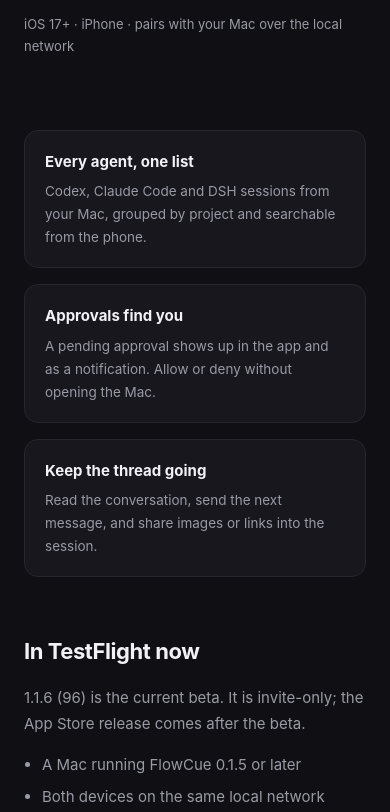
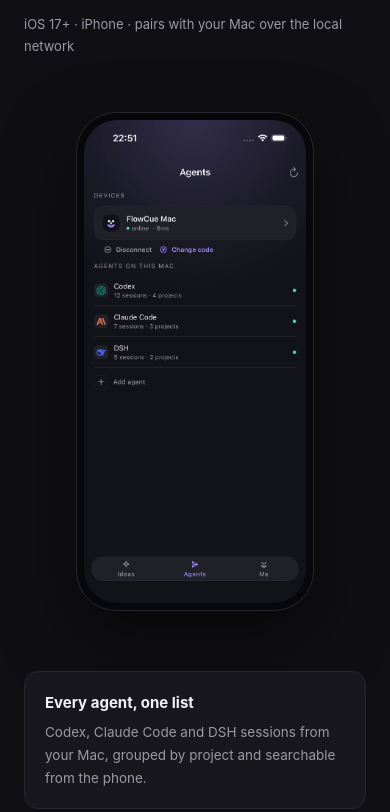
Before and after one commit to Jorgut/flowcue, a plain HTML site: page site/iphone/index.html in a window 390 px wide. Shown: the part 704-1516 px from the top of the page. Drawn offline with Linux system fonts and the light colour scheme.

Commit message:
feat(site): show the iPhone beta Agents screen

```diff
--- a/site/iphone/index.html
+++ b/site/iphone/index.html
@@ -13,7 +13,11 @@
 <link rel="stylesheet" href="../assets/page.css">
 <style>
   .wrap { max-width: 820px; }
-  .hero { padding: 20px 0 8px; }
+  .hero { padding: 20px 0 8px; display: grid; grid-template-columns: 1fr; gap: 8px; }
+  @media (min-width: 780px) {
+    .hero { grid-template-columns: 1.12fr .88fr; gap: 40px; align-items: center; }
+    .phone { margin: 0 auto; width: 300px; }
+  }
   .status {
     display: inline-flex; align-items: center; gap: 8px; font-size: 12px; color: var(--mint);
     border: 1px solid color-mix(in srgb, var(--mint) 35%, var(--border));
@@ -50,6 +54,13 @@
     border-radius: 12px; padding: 14px 16px; margin-top: 20px;
   }
   .notice p { margin: 0; font-size: 13.5px; }
+  .phone {
+    width: 280px; margin: 46px auto 0; padding: 7px; border-radius: 40px;
+    border: 1px solid var(--border); background: #08080c;
+    box-shadow: 0 30px 70px rgba(0,0,0,.5);
+  }
+  .phone img { display: block; width: 100%; border-radius: 33px; }
+  @media (max-width: 480px) { .phone { width: 238px; margin-top: 34px; } }
   .faq h3 { margin: 18px 0 4px; font-size: 15px; color: var(--text); }
   .faq p { margin: 0; font-size: 14px; }
 </style>
@@ -72,6 +83,7 @@
   </header>
 
   <section class="hero">
+    <div class="hero-copy">
     <div class="status" data-i18n="status">TestFlight · invite only</div>
     <h1 data-i18n-html="title">Your Mac's agents,<br>in your <span>pocket</span>.</h1>
     <p class="lede" data-i18n="lede">The same inbox and the same agents, on iPhone. Watch Codex, Claude Code and DSH sessions from your Mac, answer a question, or approve a command without walking back to the desk.</p>
@@ -80,6 +92,10 @@
       <a class="button secondary" href="/mac" data-i18n="cta.mac">Get FlowCue for Mac</a>
     </div>
     <p class="fine" style="margin-top:16px" data-i18n="fine">iOS 17+ · iPhone · pairs with your Mac over the local network</p>
+    </div>
+    <div class="phone">
+      <img src="../assets/shots/iphone-agents.png" alt="FlowCue Agents screen on iPhone showing Codex, Claude Code and DSH">
+    </div>
   </section>
 
   <section class="grid">
```
Also changed, not shown: site/assets/shots/iphone-agents.png (added).
